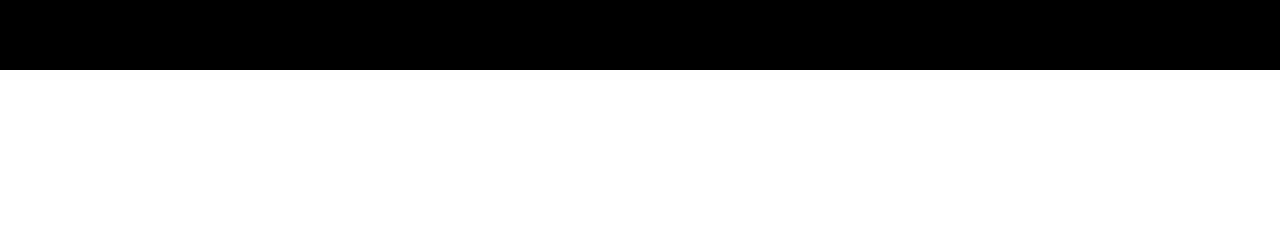
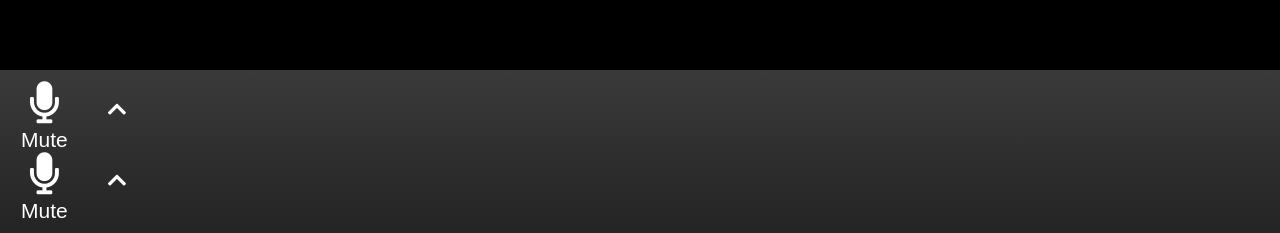
Before and after one commit to federicofrasca796/html-css-zoom, a plain HTML site: page index.html in a window 1280 px wide. Shown: the part 1945-2178 px from the top of the page. Before the commit the page ends 2015 px from the top, so only its background shows below. Drawn offline with Linux system fonts and the light colour scheme.

Commit message:
start footer | add first icon

```diff
--- a/css/style.css
+++ b/css/style.css
@@ -130,3 +130,25 @@ main{
     color: #39BBFC;
 }
 /* #endregion MAIN */
+
+/* #region FOOTER */
+footer{
+    color: white;
+    background: linear-gradient(0deg, rgb(37, 37, 37) 5%, rgb(58, 58, 58) 100%);
+    padding:.5rem 1rem;
+}
+.left_btns > .d_flex{
+    text-align: center;
+    align-items: center;
+}
+.left_btns > div i:first-of-type{
+    margin-bottom: 5px;
+}
+
+.left_btns .fa-chevron-up{
+    margin-left: 40px;
+    transform: translateY(-20%);
+}
+
+
+/* #endregion FOOTER */
--- a/index.html
+++ b/index.html
@@ -194,5 +194,24 @@
             </div>
         </div>
     </main>
+
+    <footer class="d_flex">
+        <div class="left_btns">
+            <div class="mute d_flex">
+                <div>
+                <i class="fas fa-microphone fa-2x"></i>
+                <div>Mute</div>
+                </div>
+                <i class="fas fa-chevron-up"></i>
+            </div>
+            <div class="stop_video d_flex">
+                <div>
+                <i class="fas fa-microphone fa-2x"></i>
+                <div>Mute</div>
+                </div>
+                <i class="fas fa-chevron-up"></i>
+            </div>
+        </div>
+    </footer>
 </body>
 </html>
```
